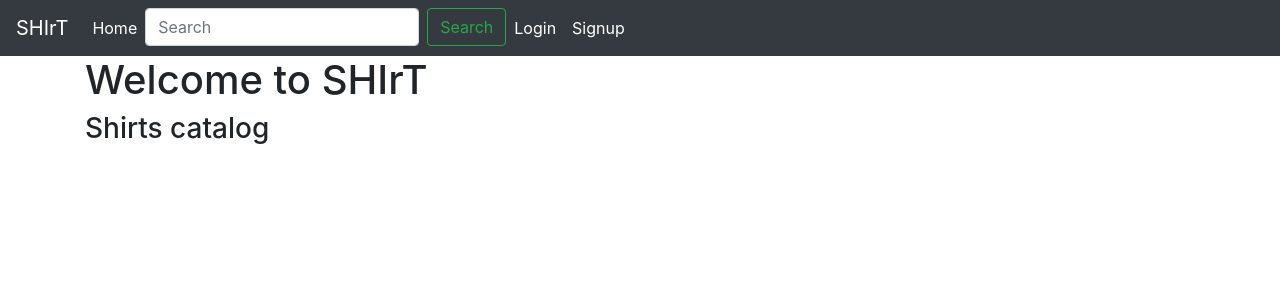
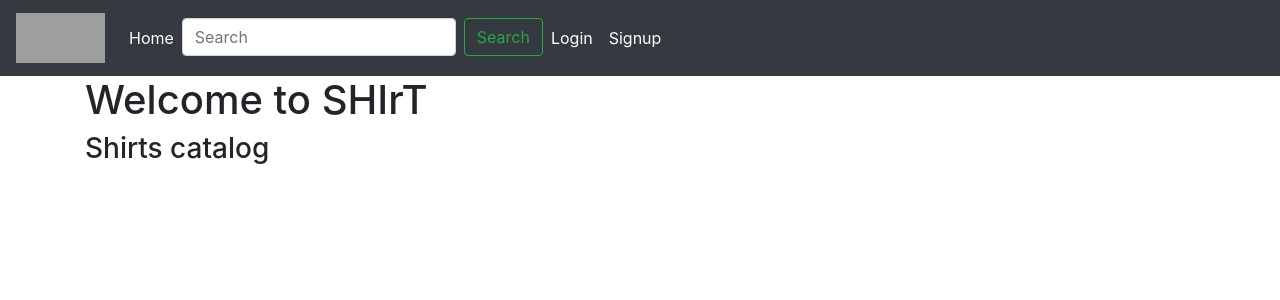
Before and after one commit to protyom/Django-shirt, a Django app: page / in a window 1280 px wide. Shown: the top 300 px of the page. Run offline with Django 3.2, Linux system fonts and the light colour scheme; data that the repository does not hold is empty; some libraries are stand-ins or nearby versions; grey boxes are pictures that could not be loaded.

Commit message:
Fixed static. Fixed jquery

```diff
--- a/shop/settings.py
+++ b/shop/settings.py
@@ -97,6 +97,7 @@ DATABASES = {
 }
 
 
+
 # Password validation
 # https://docs.djangoproject.com/en/2.2/ref/settings/#auth-password-validators
 
@@ -137,9 +138,10 @@ USE_TZ = True
 # Static files (CSS, JavaScript, Images)
 # https://docs.djangoproject.com/en/2.2/howto/static-files/
 
-
-
 STATIC_URL = '/static/'
+STATICFILES_DIRS = [
+    os.path.join(BASE_DIR, "static"),
+]
 
 MEDIA_URL = '/media/'
 
--- a/templates/base.html
+++ b/templates/base.html
@@ -1,13 +1,17 @@
+{% load static %}
 <!DOCTYPE html>
 <html lang="en">
 <head>
     <meta charset="UTF-8">
     <title>Shirt</title>
+    <script src="https://code.jquery.com/jquery-2.1.3.min.js"></script>
     <link rel="stylesheet" href="https://stackpath.bootstrapcdn.com/bootstrap/4.3.1/css/bootstrap.min.css"
           integrity="sha384-ggOyR0iXCbMQv3Xipma34MD+dH/1fQ784/j6cY/iJTQUOhcWr7x9JvoRxT2MZw1T" crossorigin="anonymous">
     <script src="https://stackpath.bootstrapcdn.com/bootstrap/4.3.1/js/bootstrap.min.js"
         integrity="sha384-JjSmVgyd0p3pXB1rRibZUAYoIIy6OrQ6VrjIEaFf/nJGzIxFDsf4x0xIM+B07jRM"
         crossorigin="anonymous"></script>
+
+
 </head>
 <body>
 {% include 'navbar.html' %}
--- a/templates/navbar.html
+++ b/templates/navbar.html
@@ -1,5 +1,6 @@
+{% load static %}
 <nav class="navbar navbar-expand-lg navbar-dark bg-dark">
-  <a class="navbar-brand" href="#">SHIrT</a>
+  <a class="navbar-brand" href="#"><img height="50" width="89" src="{% static  "shop/shirt-logo.png" %}"/></a>
   <button class="navbar-toggler" type="button" data-toggle="collapse" data-target="#navbarSupportedContent" aria-controls="navbarSupportedContent" aria-expanded="false" aria-label="Toggle navigation">
     <span class="navbar-toggler-icon"></span>
   </button>
```
